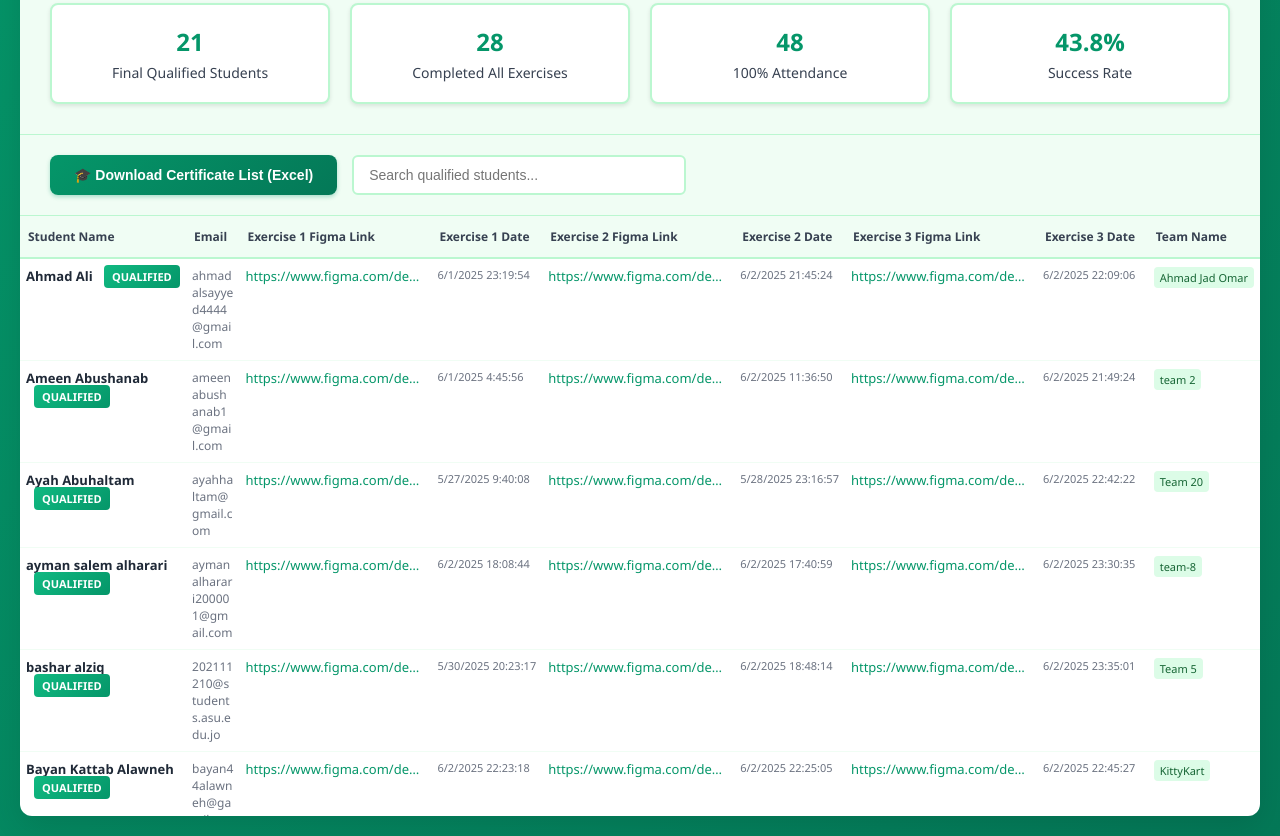
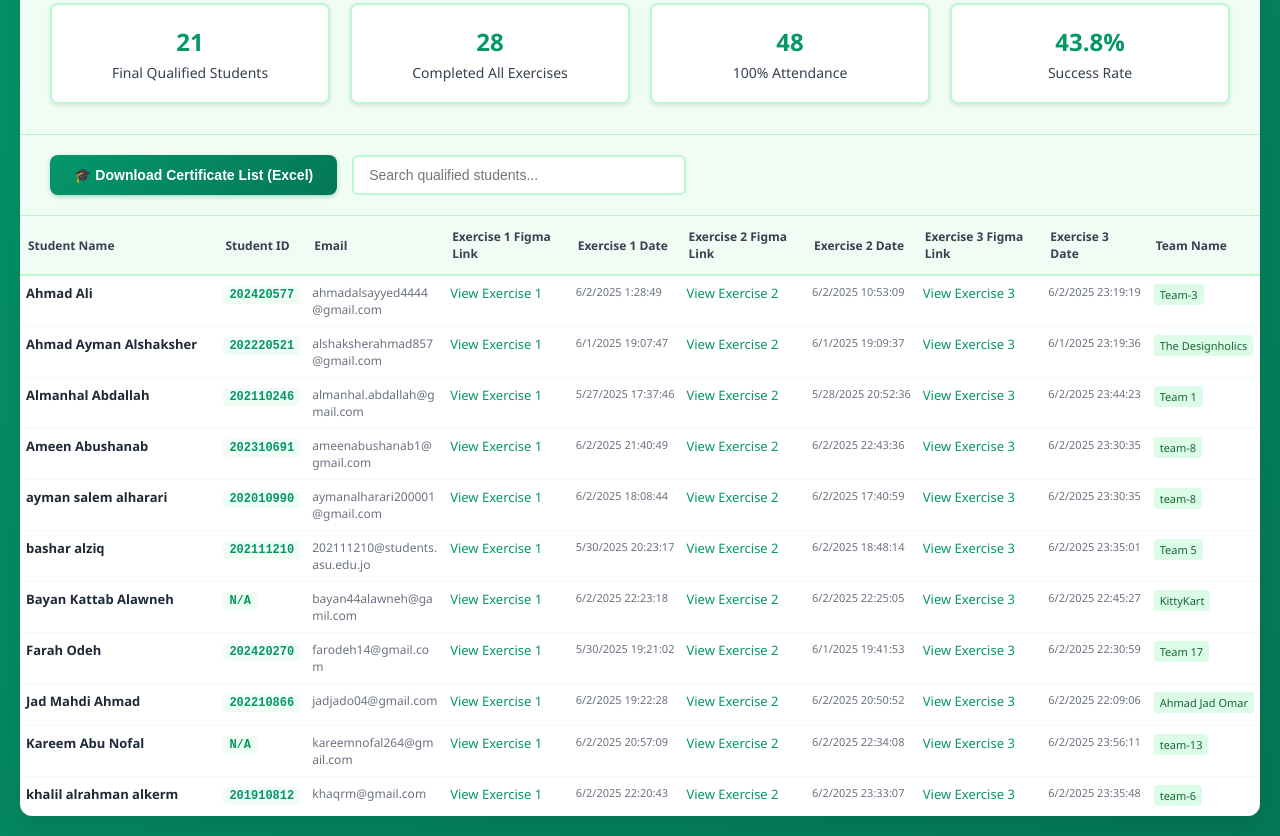
Before and after one commit to tarek-a0/ui-ux-studyjam-certificates, a plain HTML site: page index.html in a window 1280 px wide. Shown: the part 300-1136 px from the top of the page. Drawn offline with Linux system fonts and the light colour scheme.

Commit message:
Update index.html

```diff
--- a/index.html
+++ b/index.html
@@ -239,6 +239,15 @@
             font-weight: 600;
             margin-left: 8px;
         }
+        .student-id {
+    font-family: 'Courier New', monospace;
+    background: #f0fdf4;
+    color: #059669;
+    padding: 2px 6px;
+    border-radius: 4px;
+    font-size: 12px;
+    font-weight: 600;
+}
     </style>
 </head>
 <body>
@@ -285,6 +294,7 @@
            <thead>
     <tr>
         <th>Student Name</th>
+        <th>Student ID</th>
         <th>Email</th>
         <th>Exercise 1 Figma Link</th>
         <th>Exercise 1 Date</th>
@@ -308,39 +318,55 @@ const students = [
  {
         "name": "Ahmad Ali",
         "email": "ahmadalsayyed4444@gmail.com",
+        "studentId": "202420577",
         "exercise1_figma": "https://www.figma.com/design/q8XtSEOd9O4kOEI3KgAIKL/GDG-UI-UX-course?node-id=0-1&t=PnF5gHQYAY3hWdhu-1",
-        "exercise1_timestamp": "6/1/2025 23:19:54",
+        "exercise1_timestamp": "6/2/2025 1:28:49",
         "exercise2_figma": "https://www.figma.com/design/q8XtSEOd9O4kOEI3KgAIKL/GDG-UI-UX-course?node-id=41-2&t=hbZbnRv76BNBR87W-1",
-        "exercise2_timestamp": "6/2/2025 21:45:24",
+        "exercise2_timestamp": "6/2/2025 10:53:09",
         "exercise3_figma": "https://www.figma.com/design/YKcYGaWwB4FjXJmGX7rjx9/Ahmad-Jad-Omar?node-id=0-1&t=wJlYGpRUWyEL4YcN-1",
-        "exercise3_timestamp": "6/2/2025 22:09:06",
-        "exercise3_team": "Ahmad Jad Omar"
+        "exercise3_timestamp": "6/2/2025 23:19:19",
+        "exercise3_team": "Team-3"
+    },
+    {
+        "name": "Ahmad Ayman Alshaksher",
+        "email": "alshaksherahmad857@gmail.com",
+        "studentId": "202220521",
+        "exercise1_figma": "https://www.figma.com/design/bK6JJJPQfJFnHaXDg3DHRU/first-Exercise?node-id=5-31&t=PIdLmvnYdPG8QcW5-1",
+        "exercise1_timestamp": "6/1/2025 19:07:47",
+        "exercise2_figma": "https://www.figma.com/design/aT6T2yzAyDOaL2WIZrJsN6/second-Exercise?node-id=0-1&t=jjWEq3MQbSJGmBZs-1",
+        "exercise2_timestamp": "6/1/2025 19:09:37",
+        "exercise3_figma": "https://www.figma.com/design/TYwcdHVYGjmKm8RhN3lOo7/final-project?node-id=0-1&t=AQBWgVDfJVLqFCOr-1",
+        "exercise3_timestamp": "6/1/2025 23:19:36",
+        "exercise3_team": "The Designholics"
+    },
+    {
+        "name": "Almanhal Abdallah",
+        "email": "almanhal.abdallah@gmail.com",
+        "studentId": "202110246",
+        "exercise1_figma": "https://www.figma.com/design/TKdmwr981giLHTa8aoYCRU/UI-ex1?node-id=4-2&t=zApF34SC786wGYs5-1",
+        "exercise1_timestamp": "5/27/2025 17:37:46",
+        "exercise2_figma": "https://www.figma.com/design/TPR0eujuzEq9cJT0r6yXhs/UI-ex2?node-id=2-15&t=7CoJJQ7fGT4xDqvE-1",
+       "exercise2_timestamp": "5/28/2025 20:52:36",
+       "exercise3_figma": "https://www.figma.com/design/RVh77bDGqmS6yrx0RgvY4T/Group-Project?node-id=7-1101&t=Mb8mQhAcKdHT1gRK-1",
+       "exercise3_timestamp": "6/2/2025 23:44:23",
+       "exercise3_team": "Team 1"
    },
      {
        "name": "Ameen Abushanab",
        "email": "ameenabushanab1@gmail.com",
+       "studentId": "202310691",
        "exercise1_figma": "https://www.figma.com/design/0tKBWfLPEo3MJx5BoGFY4Y/ameenHW1?node-id=0-1&t=9F3h1K94xfx2TDQX-1",
-        "exercise1_timestamp": "6/1/2025 4:45:56",
+       "exercise1_timestamp": "6/2/2025 21:40:49",
        "exercise2_figma": "https://www.figma.com/design/0tKBWfLPEo3MJx5BoGFY4Y/ameenHW1?node-id=7-2&t=9F3h1K94xfx2TDQX-1",
-        "exercise2_timestamp": "6/2/2025 11:36:50",
-        "exercise3_figma": "https://www.figma.com/design/YLEYiwgZO8TcsazAfNdJpZ/team2-pro?node-id=0-1&t=awj7ShCBaNIXic4G-1",
-        "exercise3_timestamp": "6/2/2025 21:49:24",
-        "exercise3_team": "team 2"
-    },
-    {
-        "name": "Ayah Abuhaltam",
-        "email": "ayahhaltam@gmail.com",
-        "exercise1_figma": "https://www.figma.com/design/ocU6vnQDEXCqsRH5jqw8w3/UI-UX---Study-jam-Tasks?node-id=0-1&t=ZbLLY5xDf59636rj-1",
-        "exercise1_timestamp": "5/27/2025 9:40:08",
-        "exercise2_figma": "https://www.figma.com/design/kHHaHfoOsKu4F7SbLihHof/UI-UX-Study-jam?node-id=6-287&t=9WvOJ9WtA2AVhzyv-1",
-        "exercise2_timestamp": "5/28/2025 23:16:57",
-        "exercise3_figma": "https://www.figma.com/design/kHHaHfoOsKu4F7SbLihHof/UI-UX-Study-jam?node-id=37-31&t=oVb8roer98C672A6-1",
-        "exercise3_timestamp": "6/2/2025 22:42:22",
-        "exercise3_team": "Team 20"
+       "exercise2_timestamp": "6/2/2025 22:43:36",
+       "exercise3_figma": "https://www.figma.com/design/9QLERmi7tdSEJVQ3S6Ax1K/FinalProject?node-id=69-10&t=NojvQK3oUU7cOiGa-1",
+       "exercise3_timestamp": "6/2/2025 23:30:35",
+       "exercise3_team": "team-8"
    },
    {
        "name": "ayman salem alharari",
        "email": "aymanalharari200001@gmail.com",
+       "studentId": "202010990",
        "exercise1_figma": "https://www.figma.com/design/GCpxL9evTsKEu6HpFPXE8Q/Day1?node-id=0-1&t=cd58DqOQ2tXepGOd-1",
        "exercise1_timestamp": "6/2/2025 18:08:44",
        "exercise2_figma": "https://www.figma.com/design/81nqFYWQK4B63SdbwQlOZy/Day2?node-id=7-40&t=cd58DqOQ2tXepGOd-1",
@@ -352,6 +378,7 @@ const students = [
    {
        "name": "bashar alziq",
        "email": "202111210@students.asu.edu.jo",
+       "studentId": "202111210",
        "exercise1_figma": "https://www.figma.com/design/JBvgkRjBq6PdKB3PfKXnS1/first-exe?node-id=1-3&t=f6BHVOJ2ohlBSmOd-1",
        "exercise1_timestamp": "5/30/2025 20:23:17",
        "exercise2_figma": "https://www.figma.com/design/PaS2wGfOi3T8o5qPqoLdKN/ex-2?node-id=1-128&t=2RFtaLdBn1xKDlhB-1",
@@ -363,6 +390,7 @@ const students = [
    {
        "name": "Bayan Kattab Alawneh",
        "email": "bayan44alawneh@gamil.com",
+       "studentId": "N/A",
        "exercise1_figma": "https://www.figma.com/design/OCOCsnW3q0r5u5NFhrhxGU/Untitled?node-id=0-1&t=cmK6eIX4WJWb5Yya-1",
        "exercise1_timestamp": "6/2/2025 22:23:18",
        "exercise2_figma": "https://www.figma.com/design/mtMpbZO5gQBhnL6xKYwAvb/Untitled?t=QzPrmRQ7qhhY9f6i-1",
@@ -374,6 +402,7 @@ const students = [
    {
        "name": "Farah Odeh",
        "email": "farodeh14@gmail.com",
+       "studentId": "202420270",
        "exercise1_figma": "https://www.figma.com/design/KQHB0jvv3q7BVVd2y3ehUz/UI-UX-HW1?node-id=0-1&t=8wNBn5bqhxcDLl3w-1",
        "exercise1_timestamp": "5/30/2025 19:21:02",
        "exercise2_figma": "https://www.figma.com/design/KQHB0jvv3q7BVVd2y3ehUz/UI-UX-HW1?node-id=85-154&t=8wNBn5bqhxcDLl3w-1",
@@ -385,6 +414,7 @@ const students = [
    {
        "name": "Jad Mahdi Ahmad",
        "email": "jadjado04@gmail.com",
+       "studentId": "202210866",
        "exercise1_figma": "https://www.figma.com/design/Lw6IjNS2GfaS3Dup4VEGXH/Exercise-1?node-id=0-1&t=uDqVdl2BYD25ZOZ9-1",
        "exercise1_timestamp": "6/2/2025 19:22:28",
        "exercise2_figma": "https://www.figma.com/design/hOmlfD2uA2lDfakPvpZ0UB/Exercise-2?node-id=5-243&t=uDqVdl2BYD25ZOZ9-1",
@@ -394,19 +424,21 @@ const students = [
        "exercise3_team": "Ahmad Jad Omar"
    },
    {
-        "name": "Jana Abdallah",
-        "email": "xvuqla619@gmail.com",
-        "exercise1_figma": "https://www.figma.com/design/WiWFyUY16Mg7KtY4LzMg6U/Exercise-1?node-id=0-1&t=nsBpqLXU3qV2qO8h-1",
-        "exercise1_timestamp": "6/2/2025 22:43:47",
-        "exercise2_figma": "https://www.figma.com/design/2oH1LJktYOPZpYPrZ6cIl6/Exercise-2?node-id=0-1&t=z7VN4dqG5UBmdFTv-1",
-        "exercise2_timestamp": "6/2/2025 22:46:48",
-        "exercise3_figma": "https://www.figma.com/design/wVwF6lJMSpWhP93hPo66dZ/Coffee-App-Project?node-id=40-7&t=d15cVsDgfLcUUbeC-1",
-        "exercise3_timestamp": "6/2/2025 23:13:30",
-        "exercise3_team": "Team-12"
+       "name": "Kareem Abu Nofal",
+       "email": "kareemnofal264@gmail.com",
+       "studentId": "N/A",
+       "exercise1_figma": "https://www.figma.com/design/VJQ2YMH5nqKKYZBNxDT6gF/figma-course-task-1?node-id=0-1&t=UZ5bvIX6CWmGvBPW-1",
+       "exercise1_timestamp": "6/2/2025 20:57:09",
+       "exercise2_figma": "https://www.figma.com/design/nfOx8qBFJGFrHn5HYwQ5iJ/task-2?node-id=0-1&t=W4EH8FUKKBMXNqAO-1",
+       "exercise2_timestamp": "6/2/2025 22:34:08",
+       "exercise3_figma": "https://www.figma.com/design/gZEFBTgKTz2YJy4xR3yO5o/final-project?node-id=0-1&t=Pt2J3fPPRh9lHPk0-1",
+       "exercise3_timestamp": "6/2/2025 23:56:11",
+       "exercise3_team": "team-13"
    },
    {
        "name": "khalil alrahman alkerm",
-        "email": "khaqrm@gmail.com OR 201910812@students.asu.edu.jo",
+       "email": "khaqrm@gmail.com",
+       "studentId": "201910812",
        "exercise1_figma": "https://www.figma.com/design/34ApQ8bEiPVPmUb92BEF7h/exercise1?node-id=10-2&t=FGpHQOFALabfy7EQ-1",
        "exercise1_timestamp": "6/2/2025 22:20:43",
        "exercise2_figma": "https://www.figma.com/design/D8y4QwZq37hKejcnQdlK4p/exercise2?node-id=13-72&t=P2i91sIA628GBeMX-1",
@@ -418,6 +450,7 @@ const students = [
    {
        "name": "Mais Alattar",
        "email": "maisalattar23@gmail.com",
+       "studentId": "202210108",
        "exercise1_figma": "https://www.figma.com/design/BMrv1OLmnO41KQUfZ68mDo/202210108-s-team-library?node-id=3312-2&t=6tc7V9O52xq7xiEK-1",
        "exercise1_timestamp": "5/30/2025 18:04:25",
        "exercise2_figma": "https://www.figma.com/design/BMrv1OLmnO41KQUfZ68mDo/202210108-s-team-library?node-id=3324-2&t=7jFF1uO9dYPY8Lxn-1",
@@ -429,6 +462,7 @@ const students = [
    {
        "name": "mohamed elmehdi maghmoul",
        "email": "moh.mehdi.mg@gmail.com",
+       "studentId": "202120054",
        "exercise1_figma": "https://www.figma.com/design/gKw9oQUBOgFUfDR5LgpaGp/Untitled?node-id=0-1&t=2vqpGYtoniySoXbI-1",
        "exercise1_timestamp": "5/30/2025 14:55:35",
        "exercise2_figma": "https://www.figma.com/design/EQjPxy1Ve6wQE2NjPV1CAw/Untitled?node-id=1-47&t=f1sTs7PNknqKwi19-1",
@@ -440,6 +474,7 @@ const students = [
    {
        "name": "Mohammad Issam Barham",
        "email": "mohammadbarhammod123@gmail.com",
+       "studentId": "202020328",
        "exercise1_figma": "https://www.figma.com/design/7ON4KPEOwWoUkG7VPqZ62A/Untitled?node-id=0-1&t=fuqi2dLNPicPXadH-1",
        "exercise1_timestamp": "5/28/2025 2:37:52",
        "exercise2_figma": "https://www.figma.com/design/QBU4isemPYZnJhuxXWO0fd/UI-UX?node-id=6-3&t=azqJW58cGjVNqngr-1",
@@ -449,19 +484,9 @@ const students = [
        "exercise3_team": "No team just me"
    },
    {
-        "name": "MusabAlfawair",
-        "email": "mosabfawaer5@gmail.com",
-        "exercise1_figma": "https://www.figma.com/design/31J9RgS8hA4HQ7YMCJJBdD/ex1?node-id=0-1&t=7lSXKPwfFx3nz3HG-1",
-        "exercise1_timestamp": "6/2/2025 18:57:13",
-        "exercise2_figma": "https://www.figma.com/design/dQGgUJmgpKsrBB55e9QKU9/ex2?node-id=5-164&t=6YHvWE8FKQGp1JoM-1",
-        "exercise2_timestamp": "6/2/2025 21:22:19",
-        "exercise3_figma": "https://www.figma.com/design/ZslUJjigD8Tc8BReqt3ALs/Final-exercise--3-?node-id=0-1&t=3zldpKl7afuiwZvm-1",
-        "exercise3_timestamp": "5/31/2025 19:23:39",
-        "exercise3_team": "Mqm"
-    },
-    {
        "name": "Ne'meh Saleh Ahmed AlRababe'h",
        "email": "nemehalrababehwork@gmail.com",
+       "studentId": "N/A",
        "exercise1_figma": "https://www.figma.com/design/8f4RiSMetCe60lb3TmMN8w/Assignment--1?node-id=5-140&t=GbZ5siLGysyWijQ2-1",
        "exercise1_timestamp": "6/2/2025 20:47:39",
        "exercise2_figma": "https://www.figma.com/design/L1Esi9AWJEIUeiXvLYoS67/Assignment--2?node-id=0-1&t=RGCVbLQ3fEl3L9ZW-1",
@@ -473,6 +498,7 @@ const students = [
    {
        "name": "Noor Almukhtar",
        "email": "nooralmukhtar007@gmail.com",
+       "studentId": "202411114",
        "exercise1_figma": "https://www.figma.com/design/LjhlTyVSDZyMlhOhm8M1qH/GDG-UI-UX-project?node-id=0-1&t=t7PemITzxdjlnoDV-1",
        "exercise1_timestamp": "5/30/2025 20:36:58",
        "exercise2_figma": "https://www.figma.com/design/LjhlTyVSDZyMlhOhm8M1qH/GDG-UI-UX-project?node-id=54-158&t=fzfNXTGHD03ZEkRR-1",
@@ -484,6 +510,7 @@ const students = [
    {
        "name": "Noor Alyazouri",
        "email": "nooralyazouri@gmail.com",
+       "studentId": "202310792",
        "exercise1_figma": "https://www.figma.com/design/IYq72URMQSWgJclEtUW9og/NOOR-S-FIRST-GDG-HW?node-id=0-1&t=esLv1IzajyLIyqRr-1",
        "exercise1_timestamp": "5/30/2025 20:31:35",
        "exercise2_figma": "https://www.figma.com/design/xKsCuUAaZ3x7whJrKFLux7/NOOR-S-2ND-H.W?node-id=2-32&t=UqUAAWKEe8bWjHal-1",
@@ -495,6 +522,7 @@ const students = [
    {
        "name": "Remas Alhafi",
        "email": "remasalhafi@gmail.com",
+       "studentId": "202312084",
        "exercise1_figma": "https://www.figma.com/design/AkAQHNCQ2NR8CUueNjkbGK/Untitled?node-id=0-1&t=iLhUEMgm9UhkwPl2-1",
        "exercise1_timestamp": "5/28/2025 0:24:11",
        "exercise2_figma": "https://www.figma.com/design/rGSv4rkIzhVtkPzD7aaz3P/UI-Style-Guide?node-id=6-75&t=8JD7Lf8iowxdpjIq-1",
@@ -504,8 +532,21 @@ const students = [
        "exercise3_team": "team 18"
    },
    {
+       "name": "Remas Raslan Mehyar",
+       "email": "remas.mihyar@gmail.com",
+       "studentId": "202120366",
+       "exercise1_figma": "https://www.figma.com/design/uMYYhm5JFNGOvHKKpDWLfK/Untitled?node-id=0-1&t=7JK7OaKgC3DH0FGo-1",
+       "exercise1_timestamp": "6/2/2025 21:27:12",
+       "exercise2_figma": "https://www.figma.com/design/ybV8YJnrm1vXzFLfZvbKlj/Untitled?node-id=0-1&t=jJdDPFqG3GzQUmAO-1",
+       "exercise2_timestamp": "6/2/2025 21:32:36",
+       "exercise3_figma": "https://www.figma.com/design/qELQfU0r5YpOdFLiK7qTQ2/Untitled?node-id=0-1&t=cKB6FPnGJDiQJoTs-1",
+       "exercise3_timestamp": "6/2/2025 23:04:36",
+       "exercise3_team": "Team 16"
+   },
+   {
        "name": "Tasnim Anas Alsasa",
        "email": "tasneemanas05@gmail.com",
+       "studentId": "202210741",
        "exercise1_figma": "https://www.figma.com/design/ZQx59FkFmigWsWVKh96Op9/UI-UX-Study-Jam-Tasks?node-id=0-1&t=1YG9VcmF328ghMzV-1",
        "exercise1_timestamp": "5/30/2025 22:09:38",
        "exercise2_figma": "https://www.figma.com/design/L4RsjpMUQ4QAQLIMZfuqJ2/UI-UX-study-jam-task2?node-id=0-1&t=kFMtglVVI6kTkZtN-1",
@@ -517,6 +558,7 @@ const students = [
    {
        "name": "Thafer Salah-Aldin Alkhatib",
        "email": "dafer13782@gmail.com",
+       "studentId": "202320077",
        "exercise1_figma": "https://www.figma.com/design/1arPWtSuiHc6qz7inKzTn3/GDG-Exercises?node-id=0-1&t=CuMhTGWd0Amdqptu-1",
        "exercise1_timestamp": "5/29/2025 14:20:35",
        "exercise2_figma": "https://www.figma.com/design/1arPWtSuiHc6qz7inKzTn3/GDG-Exercises?node-id=21-201&t=gp79kqtwytQgP1jd-1",
@@ -528,6 +570,7 @@ const students = [
    {
        "name": "Zaid Yaseen",
        "email": "zdyassin22@gmail.com",
+       "studentId": "N/A",
        "exercise1_figma": "https://www.figma.com/design/NeHTHzxGsway3IsZdz6RWK/Exercise-1?node-id=0-1&t=if3LoAJwsrfe5bXO-1",
        "exercise1_timestamp": "5/29/2025 23:42:23",
        "exercise2_figma": "https://www.figma.com/design/oHqjsDGOUZYJosybV5AuES/Exercise-2?node-id=1-131&t=TYjkmcQJE5nd0EpX-1",
@@ -535,47 +578,58 @@ const students = [
        "exercise3_figma": "https://www.figma.com/design/YLEYiwgZO8TcsazAfNdJpZ/team2-pro?node-id=0-1&t=awj7ShCBaNIXic4G-1",
        "exercise3_timestamp": "6/2/2025 21:49:24",
        "exercise3_team": "team 2"
+   },
+   {
+       "name": "بدران عماد الدين بدران بدر",
+       "email": "bdrvibes@gmail.com",
+       "studentId": "202410889",
+       "exercise1_figma": "https://www.figma.com/design/5z4y6CIpFV3nLEAuN1fC6c/UI-UX-ex1?node-id=0-1&t=HYSQfXLWdoQoLB4x-1",
+       "exercise1_timestamp": "6/1/2025 22:41:11",
+       "exercise2_figma": "https://www.figma.com/design/TkINhDXtGaDJDsVVLQWdRy/UI-UX-ex2?node-id=0-1&t=qNs7IfRjIjf1fJGK-1",
+       "exercise2_timestamp": "6/2/2025 20:39:33",
+       "exercise3_figma": "https://www.figma.com/design/2fPIHu4YFd9yTjGOy0X7Kb/UI-UX-Final-project?node-id=0-1&t=YGUyIf6dKjfWNu4f-1",
+       "exercise3_timestamp": "6/2/2025 23:37:09",
+       "exercise3_team": "team-11"
    }
 ];
 
     // Function to populate table
 function populateTable(data = students) {
-        const tableBody = document.getElementById('tableBody');
-        tableBody.innerHTML = '';
+    const tbody = document.getElementById('tableBody');
+    tbody.innerHTML = '';
 
     if (data.length === 0) {
-            tableBody.innerHTML = '<tr><td colspan="9" class="no-results">No students found matching your search.</td></tr>';
+        tbody.innerHTML = '<tr><td colspan="10" class="no-results">No students found matching your search.</td></tr>';
         return;
     }
 
-        data.forEach((student, index) => {
+    data.forEach(student => {
         const row = document.createElement('tr');
         row.innerHTML = `
-                    <td class="student-name">
-                        ${student.name}
-                        <span class="qualified-badge">QUALIFIED</span>
-                    </td>
+            <td class="student-name">${student.name}</td>
+            <td><span class="student-id">${student.studentId}</span></td>
             <td class="email">${student.email}</td>
-                    <td><a href="${student.exercise1_figma}" target="_blank" class="figma-link" title="${student.exercise1_figma}">${student.exercise1_figma}</a></td>
+            <td><a href="${student.exercise1_figma}" target="_blank" class="figma-link">View Exercise 1</a></td>
             <td class="timestamp">${student.exercise1_timestamp}</td>
-                    <td><a href="${student.exercise2_figma}" target="_blank" class="figma-link" title="${student.exercise2_figma}">${student.exercise2_figma}</a></td>
+            <td><a href="${student.exercise2_figma}" target="_blank" class="figma-link">View Exercise 2</a></td>
             <td class="timestamp">${student.exercise2_timestamp}</td>
-                    <td><a href="${student.exercise3_figma}" target="_blank" class="figma-link" title="${student.exercise3_figma}">${student.exercise3_figma}</a></td>
+            <td><a href="${student.exercise3_figma}" target="_blank" class="figma-link">View Exercise 3</a></td>
             <td class="timestamp">${student.exercise3_timestamp}</td>
-                    <td><span class="team-name" title="${student.exercise3_team}">${student.exercise3_team}</span></td>
+            <td><span class="team-name">${student.exercise3_team}</span></td>
         `;
-            tableBody.appendChild(row);
+        tbody.appendChild(row);
     });
 }
 
     // Function to filter table
 function filterTable(searchTerm) {
-        const filteredStudents = students.filter(student =>
+    const filtered = students.filter(student =>
         student.name.toLowerCase().includes(searchTerm.toLowerCase()) ||
         student.email.toLowerCase().includes(searchTerm.toLowerCase()) ||
+        student.studentId.toLowerCase().includes(searchTerm.toLowerCase()) ||
         student.exercise3_team.toLowerCase().includes(searchTerm.toLowerCase())
     );
-        populateTable(filteredStudents);
+    populateTable(filtered);
 }
 
     // Function to download Excel
```
Lines whose indentation alone changed are shown as unchanged.
